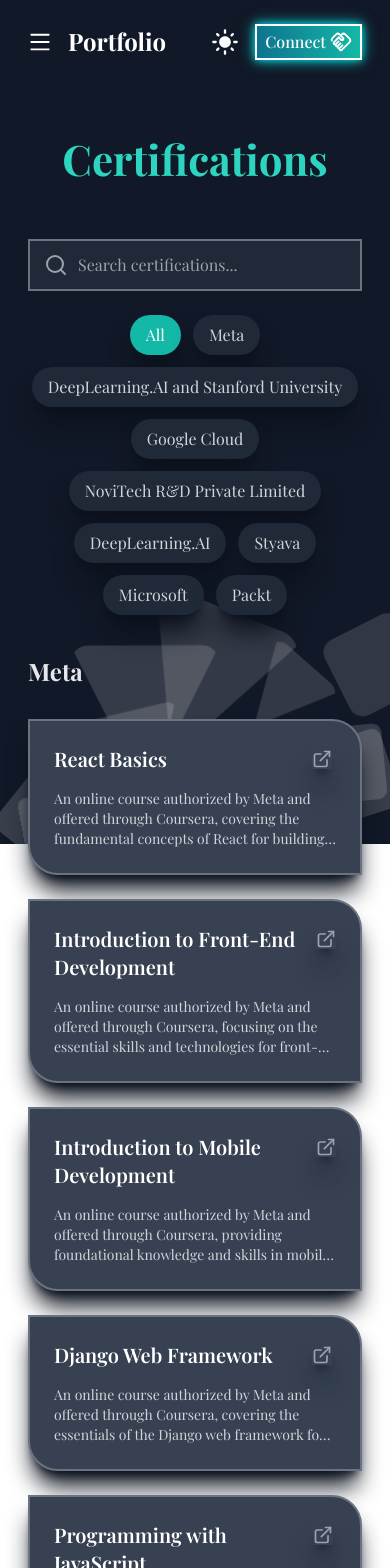
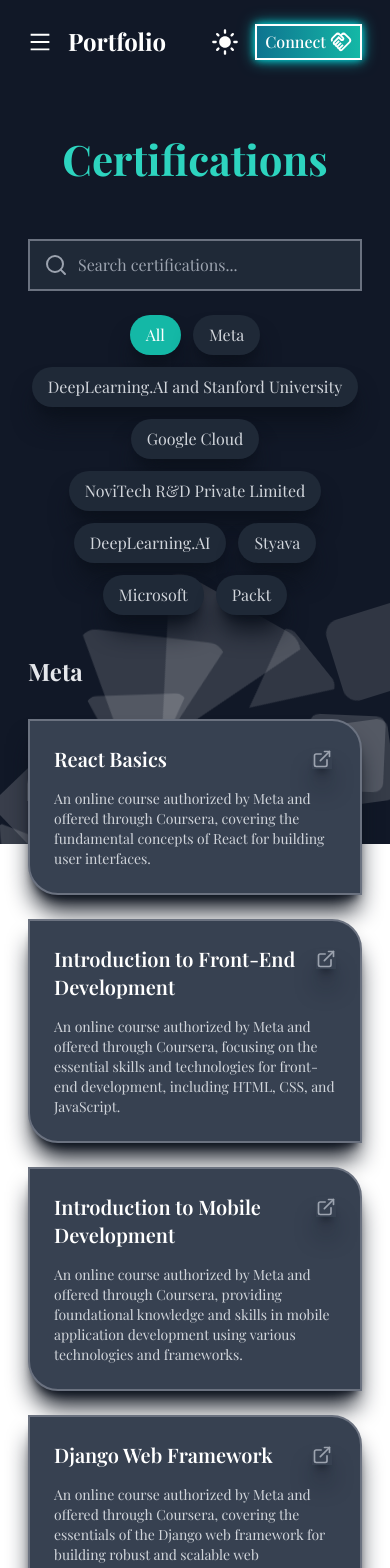
Before and after one commit to Usamafuward/portfolio, a React (Vite) app: page /certifications in a window 390 px wide. Shown: the top 1568 px of the page. Built offline with nearby package versions, Linux system fonts and the light colour scheme.

Commit message:
Latest update

```diff
--- a/src/pages/Certifications.jsx
+++ b/src/pages/Certifications.jsx
@@ -229,7 +229,7 @@
                           <ExternalLink className="w-5 h-5 text-gray-400 group-hover:text-teal-600 dark:group-hover:text-teal-400 mt-1 shadow-xl dark:shadow-[#0c121d]" />
                         </div>
                       </div>
-                      <p className="text-sm text-gray-600 dark:text-gray-300 line-clamp-3 group-hover:line-clamp-none transition-all">
+                      <p className="text-sm text-gray-600 dark:text-gray-300 lg:line-clamp-3 lg:group-hover:line-clamp-none transition-all">
                         {cert.description}
                       </p>
                     </div>
--- a/src/pages/Projects.jsx
+++ b/src/pages/Projects.jsx
@@ -175,7 +175,7 @@
                     </div>
                   </div>
 
-                  <p className="text-gray-700 dark:text-gray-200 mb-4 sm:line-clamp-3 sm:group-hover:line-clamp-none transition-all">
+                  <p className="text-gray-700 dark:text-gray-200 mb-4 lg:line-clamp-3 lg:group-hover:line-clamp-none transition-all">
                     {project.description}
                   </p>
 
```
